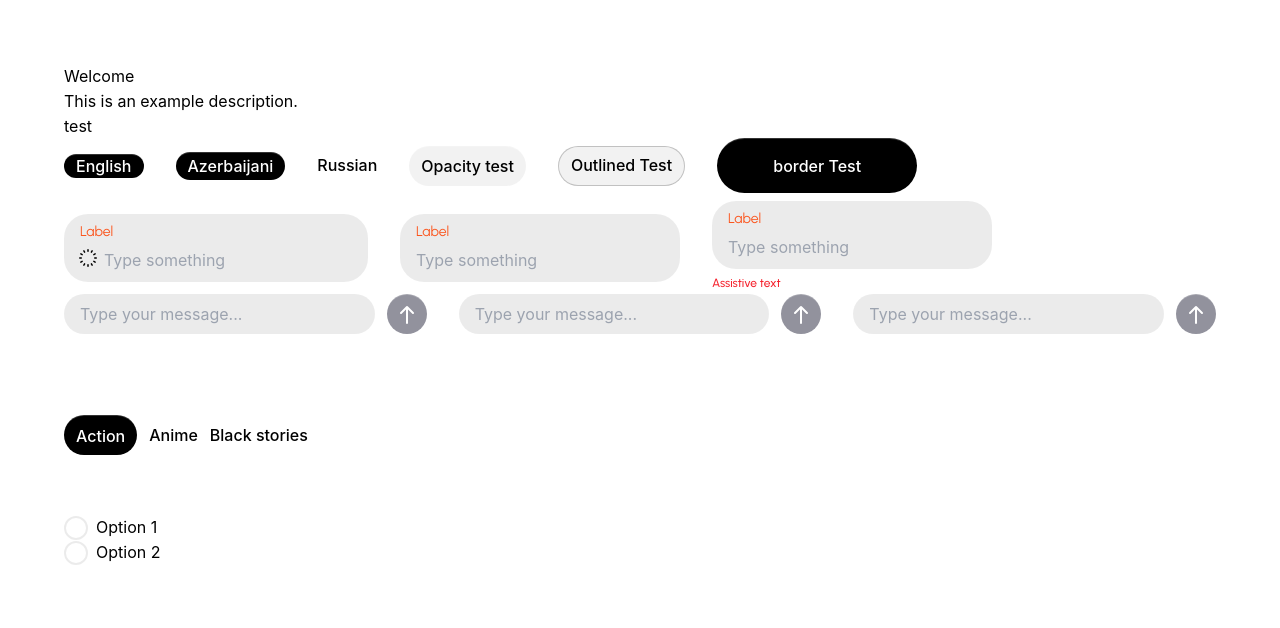
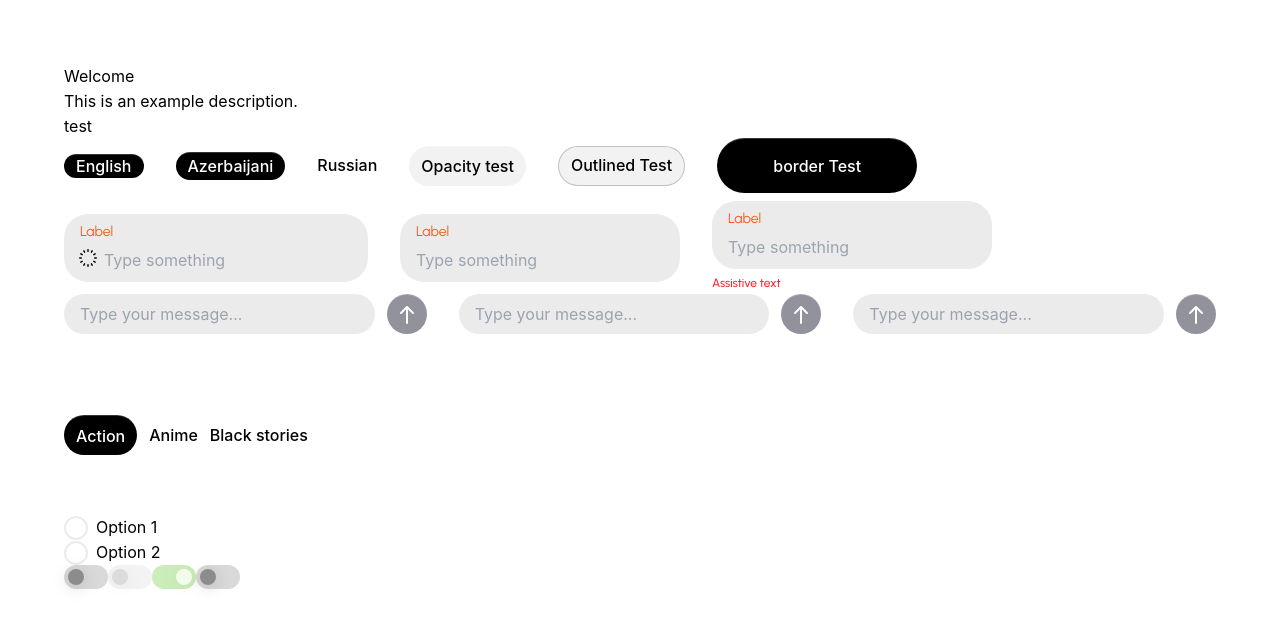
Before and after one commit to aradH01/cinematic, a Next.js app: page / in a window 1280 px wide. Shown: the top 628 px of the page. Built offline with nearby package versions, Linux system fonts and the light colour scheme.

Commit message:
feat(SwapButton): add SwapButton component

```diff
--- a/src/app/page.tsx
+++ b/src/app/page.tsx
@@ -7,6 +7,7 @@ import {SendBox} from "@/components/elements/Sendbox";
 import {useState} from "react";
 import {CategoriesButton} from "@/components/elements/CategoriesButton/CategoriesButton";
 import {RadioButton} from "@/components/elements/RadioButton";
+import {SwapButton} from "@/components/elements/SwapButton";
 
 export default function HomePage() {
     const { t, i18n } = useTranslation(); // Use default namespace or specify if required
@@ -27,6 +28,12 @@ export default function HomePage() {
         {label: "Black stories", value: 0, selected: false},
     ]);
     const [selected, setSelected] = useState('');
+    const [isToggled, setIsToggled] = useState(false);
+
+    const handleToggleChange = (newState: boolean) => {
+        console.log('Toggle State:', newState);
+        setIsToggled(newState); // Update local state
+    };
     return (
         <div className="mx-auto p-16">
             <h1 className="text-black">{t('welcome')}</h1>
@@ -71,6 +78,13 @@ export default function HomePage() {
                     onChange={(e) => setSelected(e.target.value)}
                 />
             </div>
+            <div>
+                <SwapButton checked={isToggled} onCheckedChange={handleToggleChange} />
+                <SwapButton disabled checked={false} onCheckedChange={handleToggleChange} />
+                <SwapButton disabled checked={true} onCheckedChange={handleToggleChange} />
+                <SwapButton checked={isToggled} onCheckedChange={handleToggleChange} />
+
+            </div>
         </div>
     );
 }
--- /dev/null
+++ b/src/components/elements/SwapButton/SwapButton.tsx
@@ -0,0 +1,77 @@
+'use client';
+
+import styled from '@emotion/styled';
+
+interface SwapButtonProps {
+    checked: boolean;
+    onCheckedChange: (checked: boolean) => void;
+    disabled?: boolean;
+}
+
+const ToggleWrapper = styled.div`
+    display: inline-flex;
+    align-items: center;
+    justify-content: center;
+`;
+
+const ToggleButton = styled.button<{ checked: boolean; disabled: boolean }>`
+    width: 44px;
+    height: 24px;
+    border-radius: 9999px;
+    position: relative;
+    border: none;
+    outline: none;
+    cursor: ${({ disabled }) => (disabled ? 'not-allowed' : 'pointer')};
+    background-color: ${({ checked, theme }) =>
+            checked
+                            ? theme.components.green300
+                            : theme.components.gray700};
+    transition: background-color 0.3s ease-in-out;
+    opacity: ${({  disabled }) =>
+            disabled
+                    ? 0.3
+                    : 1};
+
+`;
+
+const ToggleCircle = styled.span<{ checked: boolean; disabled: boolean }>`
+    width: 16px;
+    height: 16px;
+    background-color: ${({ checked, theme }) =>
+       checked
+                            ? theme.components.green100
+                            : theme.components.gray500};
+    border-radius: 50%;
+
+    position: absolute;
+    top: 50%;
+    left: ${({ checked }) => (checked ? 'calc(100% - 16px - 4px)' : '4px')};
+    transform: translateY(-50%);
+    transition: left 0.3s ease-in-out, background-color 0.3s ease-in-out;
+    filter: drop-shadow(0px 3px 8px rgba(0, 0, 0, 0.15));
+`;
+
+export const SwapButton = ({
+                               checked,
+                               onCheckedChange,
+                               disabled = false,
+                           }: SwapButtonProps) => {
+    const handleClick = () => {
+        if (!disabled) {
+            onCheckedChange(!checked); // Call the parent callback with the new state
+        }
+    };
+
+    return (
+        <ToggleWrapper>
+            <ToggleButton
+                checked={checked}
+                onClick={handleClick}
+                aria-pressed={checked}
+                disabled={disabled}
+            >
+                <ToggleCircle checked={checked} disabled={disabled} />
+            </ToggleButton>
+        </ToggleWrapper>
+    );
+};
--- /dev/null
+++ b/src/components/elements/SwapButton/index.ts
@@ -0,0 +1 @@
+export {SwapButton} from "./SwapButton";
--- a/src/shared/styles/themes.ts
+++ b/src/shared/styles/themes.ts
@@ -15,7 +15,10 @@ const light = {
         outlinedButtonBorder: 'rgba(0, 0, 0, 0.20)',
         inputBackground: 'rgba(0, 0, 0, 0.08)',
         green300: '#52C41A',
-        blue100: '#D6E4FF'
+        blue100: '#D6E4FF',
+        gray700: '#D9D9D9',
+        gray500: '#8C8C8C',
+        green100: '#D9F7BE'
     },
     font: {
         white: '#fff',
@@ -36,7 +39,10 @@ const dark: AppTheme = {
         outlinedButtonBorder: 'rgba(0, 0, 0, 0.20)',
         inputBackground: 'rgba(0, 0, 0, 0.08)',
         green300: '#52C41A',
-        blue100: '#D6E4FF'
+        blue100: '#D6E4FF',
+        gray700: '#D9D9D9',
+        gray500: '#8C8C8C',
+        green100: '#D9F7BE'
     },
     font: {
         white: '#fff',
```
